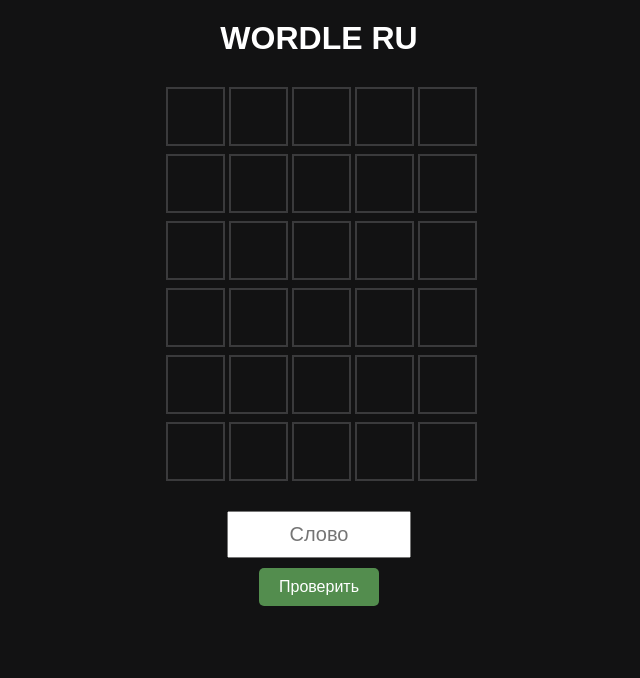
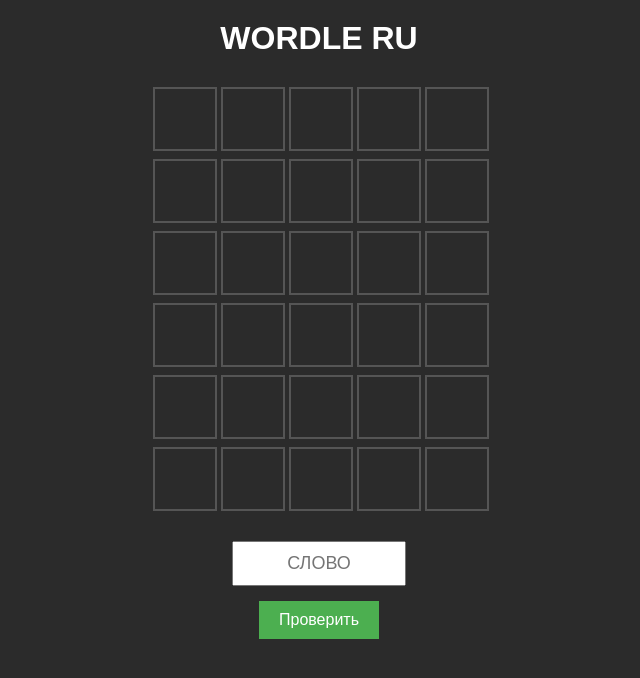
Before and after one commit to Liricinin/wordle, a Flask app: page / in a window 1280 px wide. Shown: the top 678 px of the page, without its empty margins (321-961 px from the left). Run offline with Flask 3, Linux system fonts and the light colour scheme; parts of the project's set-up code (start-up, migrations or seed data) failed here and were passed over.

Commit message:
Update index.html

```diff
--- a/templates/index.html
+++ b/templates/index.html
@@ -2,12 +2,11 @@
 <html lang="ru">
 <head>
 <meta charset="UTF-8">
-<meta name="viewport" content="width=device-width, initial-scale=1">
 <title>Wordle RU</title>
 
 <style>
 body {
-    background: #121213;
+    background: #2b2b2b;
     color: white;
     font-family: Arial;
     text-align: center;
@@ -17,18 +16,18 @@ h1 {
     margin-top: 20px;
 }
 
-#grid {
+.grid {
     display: grid;
-    grid-template-columns: repeat(5, 55px);
+    grid-template-columns: repeat(5, 60px);
     gap: 8px;
     justify-content: center;
     margin: 30px auto;
 }
 
 .cell {
-    width: 55px;
-    height: 55px;
-    border: 2px solid #3a3a3c;
+    width: 60px;
+    height: 60px;
+    border: 2px solid #555;
     font-size: 28px;
     font-weight: bold;
     display: flex;
@@ -37,33 +36,49 @@ h1 {
     text-transform: uppercase;
 }
 
-.correct {
-    background: #538d4e;
-}
-
-.present {
-    background: #b59f3b;
-}
-
-.wrong {
-    background: #3a3a3c;
-}
+.green { background: #4caf50; }
+.yellow { background: #c9b458; }
+.gray { background: #555; }
 
 input {
-    font-size: 20px;
     padding: 10px;
-    width: 160px;
+    width: 150px;
+    font-size: 18px;
     text-align: center;
+    text-transform: uppercase;
 }
 
 button {
     padding: 10px 20px;
-    margin-top: 10px;
-    background: #538d4e;
+    margin-top: 15px;
+    font-size: 16px;
+    background: #4caf50;
     border: none;
     color: white;
-    font-size: 16px;
-    border-radius: 5px;
+    cursor: pointer;
+}
+
+button:hover {
+    background: #43a047;
+}
+
+
+/* Экран результата */
+
+#resultScreen {
+    position: fixed;
+    inset: 0;
+    background: rgba(0,0,0,0.9);
+    display: none;
+    align-items: center;
+    justify-content: center;
+}
+
+#resultBox {
+    background: #222;
+    padding: 30px;
+    border-radius: 10px;
+    width: 300px;
 }
 </style>
 </head>
@@ -72,55 +87,126 @@ button {
 
 <h1>WORDLE RU</h1>
 
-<div id="grid"></div>
+<div class="grid" id="grid"></div>
 
-<input id="guess" maxlength="5" placeholder="Слово">
+<input id="wordInput" maxlength="5" placeholder="Слово">
 <br>
-<button onclick="check()">Проверить</button>
+
+<button onclick="checkWord()">Проверить</button>
+
+
+<!-- Экран результата -->
+
+<div id="resultScreen">
+    <div id="resultBox">
+        <h2 id="resultTitle"></h2>
+        <p id="resultWord"></p>
+        <button onclick="newGame()">Далее</button>
+    </div>
+</div>
+
 
 <script>
-const word = "{{ word }}".toUpperCase();
+
+let secret = "";
 let row = 0;
+const maxRows = 6;
 
+
+// Создание сетки
 const grid = document.getElementById("grid");
 
-for(let i=0;i<30;i++){
-    let d = document.createElement("div");
-    d.className = "cell";
-    grid.appendChild(d);
+for (let i = 0; i < 30; i++) {
+    const cell = document.createElement("div");
+    cell.className = "cell";
+    grid.appendChild(cell);
 }
 
-function check(){
-    let input = document.getElementById("guess");
+
+// Получаем секретное слово
+fetch("/secret")
+.then(r => r.text())
+.then(word => {
+    secret = word.toUpperCase();
+});
+
+
+// Проверка слова
+function checkWord() {
+
+    const input = document.getElementById("wordInput");
     let guess = input.value.toUpperCase();
 
-    if(guess.length !== 5){
-        alert("Нужно 5 букв");
+    if (guess.length !== 5) {
+        alert("Нужно 5 букв!");
         return;
     }
 
-    for(let i=0;i<5;i++){
-        let cell = grid.children[row*5+i];
-        cell.innerText = guess[i];
+    let start = row * 5;
 
-        if(guess[i] === word[i]){
-            cell.classList.add("correct");
+    for (let i = 0; i < 5; i++) {
+
+        let cell = grid.children[start + i];
+        cell.textContent = guess[i];
+
+        if (guess[i] === secret[i]) {
+            cell.classList.add("green");
         }
-        else if(word.includes(guess[i])){
-            cell.classList.add("present");
+
+        else if (secret.includes(guess[i])) {
+            cell.classList.add("yellow");
         }
-        else{
-            cell.classList.add("wrong");
+
+        else {
+            cell.classList.add("gray");
         }
     }
 
-    if(guess === word){
-        setTimeout(()=>alert("🎉 Победа!"),100);
+
+    // Победа
+    if (guess === secret) {
+        showResult(true);
+        return;
     }
 
+
     row++;
+
+    // Поражение
+    if (row >= maxRows) {
+        showResult(false);
+    }
+
     input.value = "";
 }
+
+
+// Экран результата
+function showResult(win) {
+
+    const screen = document.getElementById("resultScreen");
+    const title = document.getElementById("resultTitle");
+    const word = document.getElementById("resultWord");
+
+    if (win) {
+        title.textContent = "🎉 Поздравляем!";
+    } else {
+        title.textContent = "😢 Ты проиграл";
+    }
+
+    word.textContent = "Слово было: " + secret;
+
+    screen.style.display = "flex";
+}
+
+
+// Новая игра
+function newGame() {
+
+    fetch("/new")
+    .then(() => location.reload());
+}
+
 </script>
 
 </body>
```
